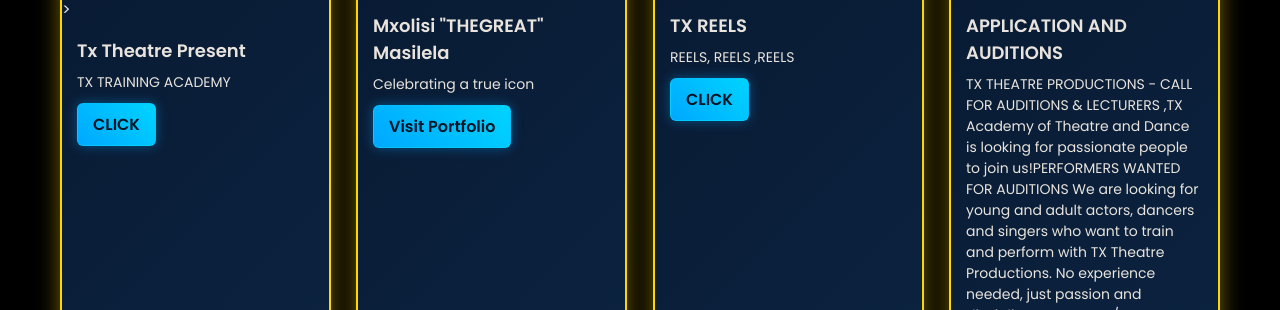
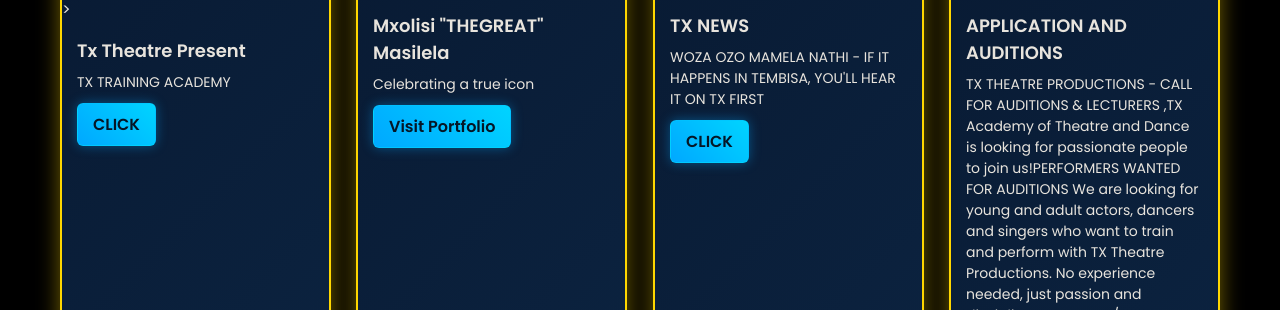
Before and after one commit to malopemedia2/urban-winner-2, a plain HTML site: page Welcome.html in a window 1280 px wide. Shown: the part 886-1196 px from the top of the page. Drawn offline with nearby package versions, Linux system fonts and the light colour scheme.

Commit message:
Update Welcome.html

```diff
--- a/Welcome.html
+++ b/Welcome.html
@@ -766,11 +766,11 @@
         </div>
       </div>
             <div class="card">
-        <img src="https://res.cloudinary.com/doaj3nv5i/image/upload/v1792062247/xoykqfwxkel0o12e7sdq.jpg"  alt="tx reels" loading="lazy">
+        <img src="https://res.cloudinary.com/doaj3nv5i/image/upload/v1793972035/gufpzeppfhejti2gwwfw.png"  alt="tx reels" loading="lazy">
         <div class="card-info">
-          <h4>TX REELS</h4>
-          <p>REELS, REELS ,REELS </p>
-           <a href="https://txreels.freebuff.app" class="readmore">CLICK</a>
+          <h4>TX NEWS</h4>
+          <p> WOZA OZO MAMELA NATHI - IF IT HAPPENS IN TEMBISA, YOU'LL HEAR IT ON TX FIRST</p>
+           <a href="https://txnews.freebuff.app/" class="readmore">CLICK</a>
         </div>
       </div>
 
```
